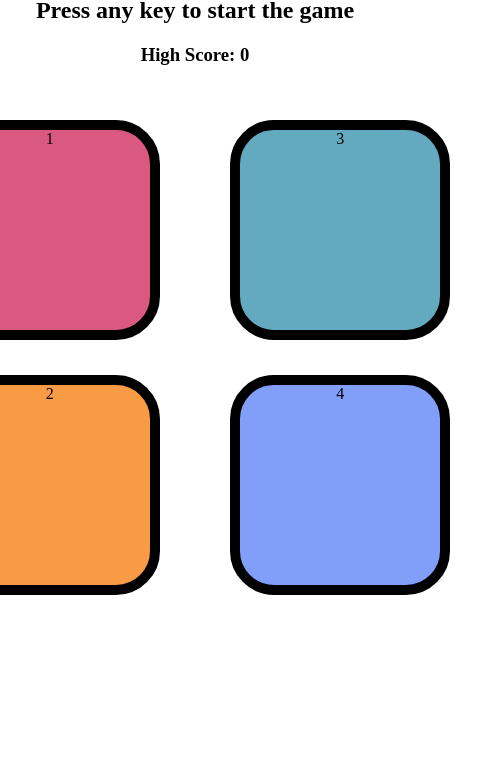
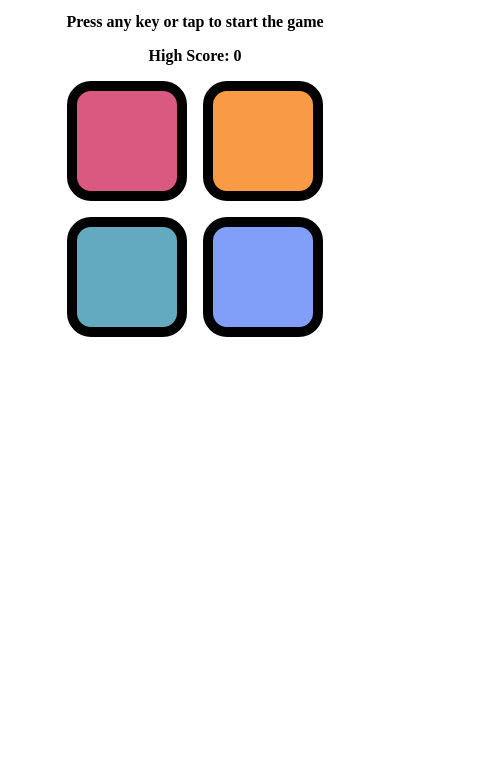
Before and after one commit to AdityaSinha2005/Simon-Game, a plain HTML site: page index.html in a window 390 px wide. Shown: the part 83-844 px from the top of the page, 485 px wide, since content can reach past the window. Drawn offline with Linux system fonts and the light colour scheme.

Commit message:
Made Simon game responsive and improved mobile support

```diff
--- a/app.js
+++ b/app.js
@@ -13,16 +13,17 @@ let level=0;
 
 let h2=document.querySelector("h2");
 
-document.addEventListener("keypress",function()
+function startGame()
 {
-  if(started==false)
-  {
-    console.log("Game started");
-    started=true;
+   if(started === false)
+   {
+      started = true;
+      levelUp();
+   }
+}
 
-    levelUp();
-  }
-});
+document.addEventListener("keypress", startGame);
+document.addEventListener("click", startGame);
 
 function btnFlash(btn)
 {
@@ -56,19 +57,22 @@ function checkAns(idx)
         }
     }
     else{
-        h2.innerHTML=`Game Over! Your score was <b>${level}<b> <br>Press any key to start`;
+
+        let score = level;
+        h2.innerHTML=`Game Over! Your score was <b>${score}</b><br>Press any key or tap to start`;
+
         document.querySelector("body").style.backgroundColor="red";
-        setTimeout( function() {
-            document.querySelector("body").style.backgroundColor="white";
-        }, 150);
-        if(level > highScore){
-    highScore = level;
-    localStorage.setItem("highScore", highScore);
-    h3.innerText = `High Score: ${highScore}`;
-}
+
+        setTimeout(function() {document.querySelector("body").style.backgroundColor="white";},150);
+
+        if(score > highScore){
+            highScore = score;
+            localStorage.setItem("highScore",highScore);
+            h3.innerText=`High Score: ${highScore}`;
+     }
 
         reset();
-    }
+}
 }
 
 function btnPress()
--- a/index.html
+++ b/index.html
@@ -8,17 +8,15 @@
 </head>
 <body>
     <h1>Simon Game</h1>
-    <h2>Press any key to start the game</h2>
-    <div class="btn-container">
-       <div class="line-one">
-         <div class="btn red" id="red" type="button">1</div>
-         <div class="btn yellow" id="yellow" type="button">2</div>
-       </div>
-      <div class="line-two">
-         <div class="btn green" type="button" id="green">3</div>
-         <div class="btn purple" type="button" id="purple">4</div>
-      </div>
-    </div>
+    <h2>Press any key or tap to start the game</h2>
+  <div class="btn-container">
+
+  <div class="btn red" id="red"></div>
+  <div class="btn yellow" id="yellow"></div>
+  <div class="btn green" id="green"></div>
+  <div class="btn purple" id="purple"></div>
+
+</div>
 
     <script src="app.js"></script>
 </body>
--- a/style.css
+++ b/style.css
@@ -1,20 +1,30 @@
 body{
     text-align: center;
+    margin:0;
+    padding:1rem;
 }
 
-.btn
-{
-    height:200px;
-    width:200px;
-    border-radius: 20%;
+
+  .btn{
+    width:clamp(100px,22vw,200px);
+    height:clamp(100px,22vw,200px);
+    border-radius:20%;
     border:10px solid black;
-    margin:2.2rem;
+    display:flex;
+    justify-content:center;
+    align-items:center;
+    transition:0.2s;
 }
+
 
 .btn-container
 {
-    display:flex;
-    justify-content: center;
+    display:grid;
+    grid-template-columns:repeat(2,1fr);
+    gap:1rem;
+    justify-content:center;
+    width:fit-content;
+    margin:auto;
 }
 
 .green
@@ -41,3 +51,15 @@ body{
 {
     background-color: white;
 }
+
+h1{
+font-size:clamp(2rem,5vw,3rem);
+}
+
+h2{
+font-size:clamp(1rem,3vw,1.5rem);
+}
+
+h3{
+font-size:clamp(1rem,3vw,1.3rem);
+}
```
